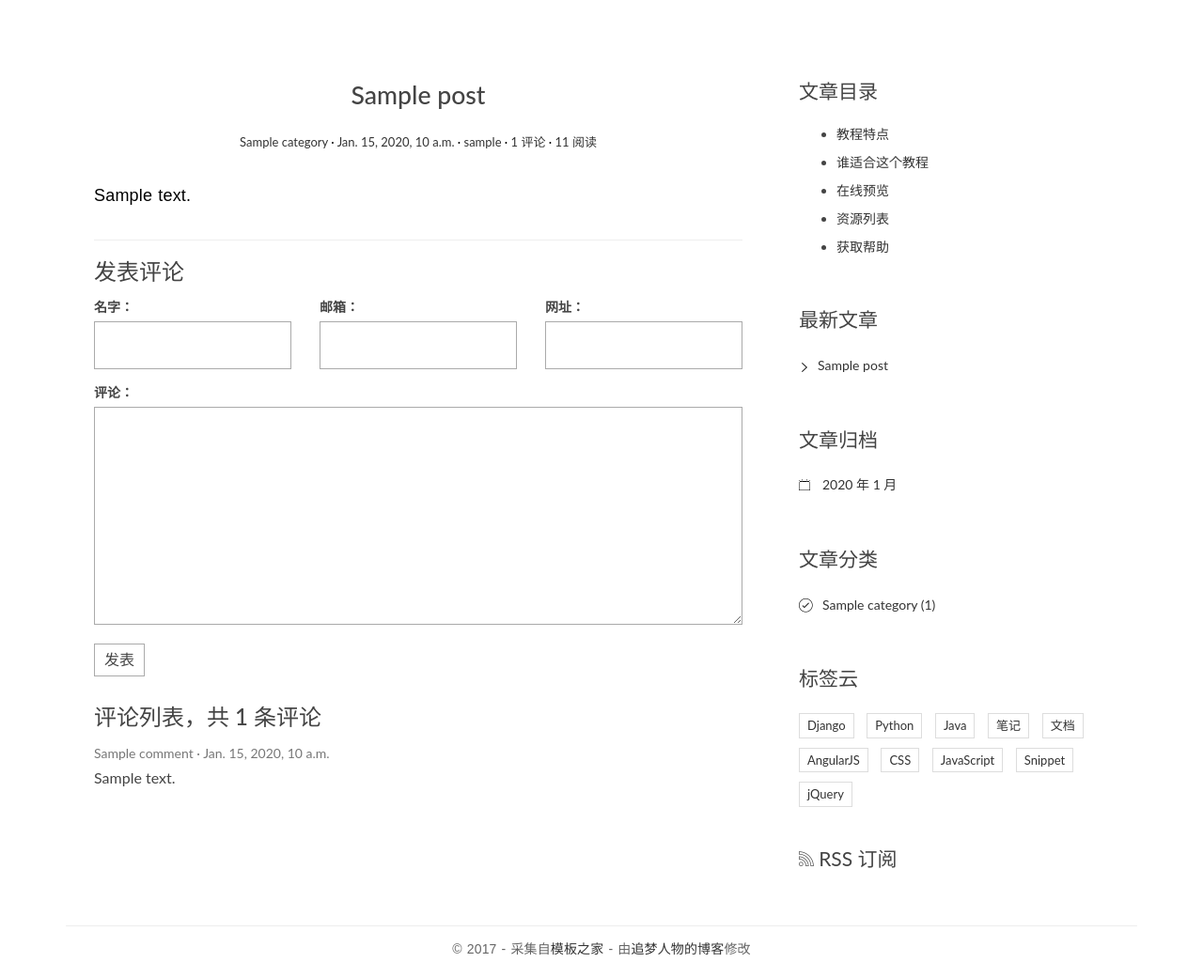
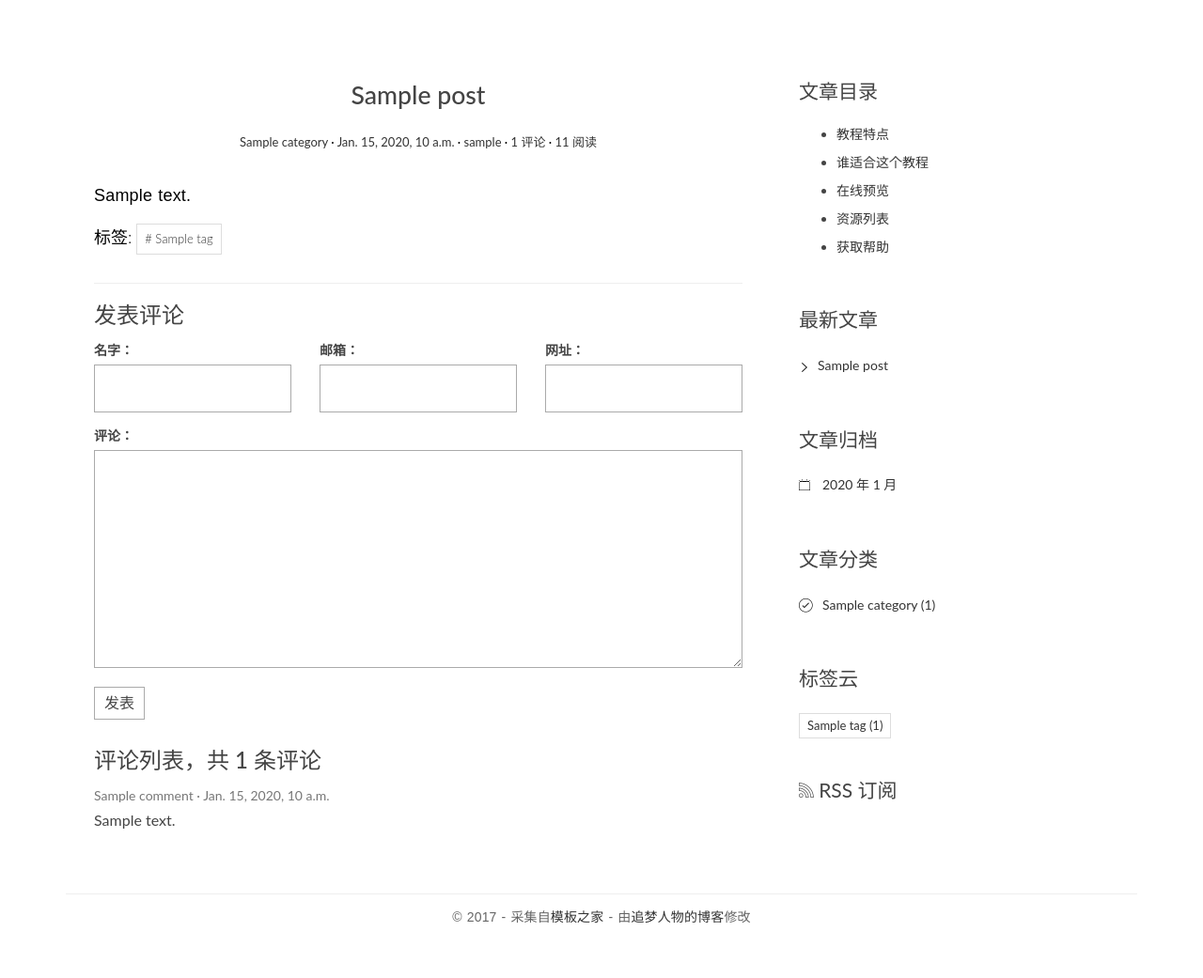
Before and after one commit to 13996168634/django-blog, a Django app: page /post/1/ in a window 1280 px wide. Shown: the part 91-1132 px from the top of the page at 94% size. After the commit the page ends 1074 px from the top, so only its background shows below. Run offline with Django 3.2, Linux system fonts and the light colour scheme; tables that the repository leaves empty hold one stand-in row (values such as "Sample post"); some libraries are stand-ins or nearby versions.

Commit message:
add tag cloud.

```diff
--- a/blog/templatetags/blog_tags.py
+++ b/blog/templatetags/blog_tags.py
@@ -24,9 +24,7 @@ def get_categories():
     # return Category.objects.all()
     return Category.objects.annotate(num_posts=Count('post')).filter(num_posts__gt=0)
 
-"""
 @register.simple_tag
-def get_tags()
+def get_tags():
     # Count 计算分类下的文章数，其接受的参数为需要计数的模型的名称
-    return Tag.objects.annotate(num_posts=Count('post'))
-"""
+    return Tag.objects.annotate(num_posts=Count('post')).filter(num_posts__gt=0)
--- a/blog/urls.py
+++ b/blog/urls.py
@@ -18,4 +18,5 @@ urlpatterns = [
     url(r'^archives/(?P<year>[0-9]{4})/(?P<month>[0-9]{1,2})/$', views.ArchivesView.as_view(), name='archives'),
     # url(r'^category/(?P<pk>[0-9]+)/$', views.category, name='category'),
     url(r'^category/(?P<pk>[0-9]+)/$', views.CategoryView.as_view(), name='category'),
+    url(r'^tag/(?P<pk>[0-9]+)/$', views.TagView.as_view(), name='tag'),
 ]
--- a/blog/views.py
+++ b/blog/views.py
@@ -3,7 +3,7 @@ import markdown
 from django.shortcuts import render, get_object_or_404
 
 from comments.forms import CommentForm
-from .models import Post, Category
+from .models import Post, Category, Tag
 
 from django.views.generic import ListView, DetailView
 
@@ -235,7 +235,11 @@ def archives(request, year, month):
     return render(request, 'blog/index.html', context={'post_list': post_list})
 """
 # Archives 类视图
-class ArchivesView(IndexView):
+class ArchivesView(ListView):
+    model = Post
+    template_name = 'blog/index.html'
+    context_object_name = 'post_list'
+
     def get_queryset(self):
         year = self.kwargs.get('year')
         month = self.kwargs.get('month')
@@ -248,7 +252,21 @@ def category(request, pk):
     return render(request, 'blog/index.html', context={'post_list': post_list})
 """
 # Category 类视图
-class CategoryView(IndexView):
+class CategoryView(ListView):
+    model = Post
+    template_name = 'blog/index.html'
+    context_object_name = 'post_list'
+
     def get_queryset(self):
         cate = get_object_or_404(Category, pk=self.kwargs.get('pk'))
         return super(CategoryView, self).get_queryset().filter(category=cate)
+
+# Tag 类视图
+class TagView(ListView):
+    model = Post
+    template_name = 'blog/index.html'
+    context_object_name = 'post_list'
+
+    def get_queryset(self):
+        tag = get_object_or_404(Tag, pk=self.kwargs.get('pk'))
+        return super(TagView, self).get_queryset().filter(tags=tag)
--- a/templates/base.html
+++ b/templates/base.html
@@ -123,37 +123,17 @@
 
                 <div class="widget widget-tag-cloud">
                     <h3 class="widget-title">标签云</h3>
+                    {% get_tags as tag_list %}
                     <ul>
+                        {% for tag in tag_list %}
                         <li>
-                            <a href="#">Django</a>
+                            <a href="{% url 'blog:tag' tag.pk %}">{{ tag.name }}
+                                <span class="post-count">({{ tag.num_posts }})</span>
+                            </a>
                         </li>
-                        <li>
-                            <a href="#">Python</a>
-                        </li>
-                        <li>
-                            <a href="#">Java</a>
-                        </li>
-                        <li>
-                            <a href="#">笔记</a>
-                        </li>
-                        <li>
-                            <a href="#">文档</a>
-                        </li>
-                        <li>
-                            <a href="#">AngularJS</a>
-                        </li>
-                        <li>
-                            <a href="#">CSS</a>
-                        </li>
-                        <li>
-                            <a href="#">JavaScript</a>
-                        </li>
-                        <li>
-                            <a href="#">Snippet</a>
-                        </li>
-                        <li>
-                            <a href="#">jQuery</a>
-                        </li>
+                        {% empty %}
+                        暂无标签！
+                        {% endfor %}
                     </ul>
                 </div>
                 <div class="rss">
--- a/templates/blog/detail.html
+++ b/templates/blog/detail.html
@@ -5,16 +5,27 @@
         <header class="entry-header">
             <h1 class="entry-title">{{ post.title }}</h1>
             <div class="entry-meta">
-                <span class="post-category"><a href="#">{{ post.category }}</a></span>
+                <span class="post-category">
+                    <a href="{% url 'blog:category' post.category.pk %}">{{ post.category.name }}</a></span>
                 <span class="post-date"><a href="#"><time class="entry-date"
                                                           datetime="{{ post.created_time }}">{{ post.created_time }}</time></a></span>
                 <span class="post-author"><a href="#">{{ post.author }}</a></span>
-                <span class="comments-link"><a href="#">{{ post.comment_set.count }} 评论</a></span>
+                <span class="comments-link"><a href="{{ post.get_absolute_url }}#comment-area">{{ post.comment_set.count }} 评论</a></span>
                 <span class="views-count"><a href="{{ post.get_absolute_url }}">{{ post.views }} 阅读</a></span>
             </div>
         </header>
         <div class="entry-content clearfix">
             {{ post.body|safe }}
+            <div class="widget-tag-cloud">
+                <ul>
+                    标签:
+                    {% for tag in post.tags.all %}
+                        <li>
+                            <a href="{% url 'blog:tag' tag.pk %}"># {{ tag.name }}</a>
+                        </li>
+                    {% endfor %}
+                </ul>
+            </div>
         </div>
     </article>
     <section class="comment-area" id="comment-area">
```
